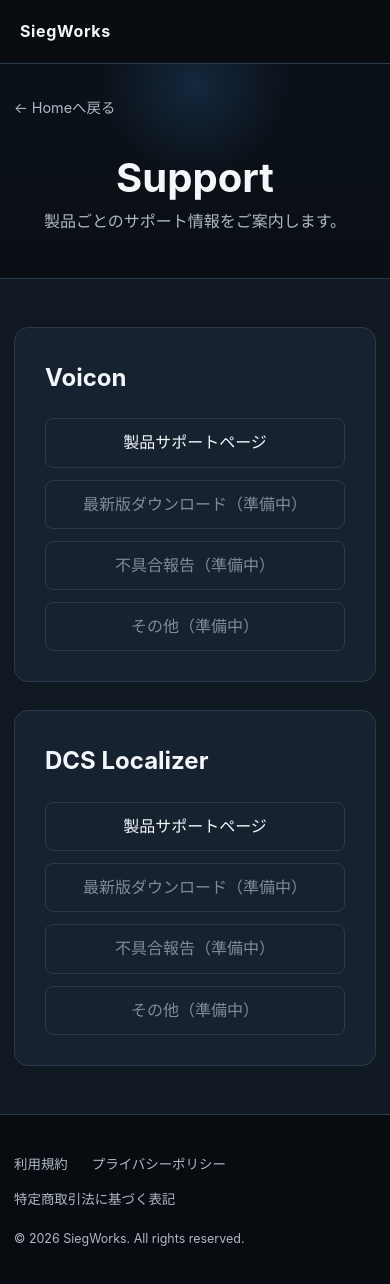
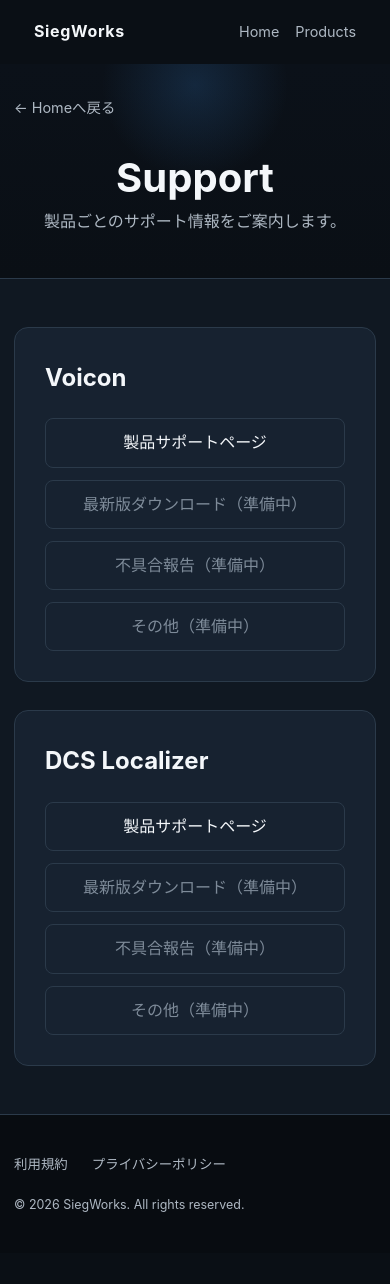
Before and after one commit to SiegWorks/SiegWorks.github.io, a plain HTML site: page support/index.html in a window 390 px wide. After the commit the page ends 1253 px from the top, so only its background shows below. Drawn offline with Linux system fonts and the light colour scheme.

Commit message:
Add files via upload

```diff
--- a/styles.css
+++ b/styles.css
@@ -706,3 +706,57 @@ a {
     padding-top: 8px;
   }
 }
+
+
+/* Unified site shell */
+.unified-header {
+  position: relative;
+}
+
+.unified-header-inner {
+  min-height: 72px;
+  display: flex;
+  align-items: center;
+  justify-content: space-between;
+  gap: 28px;
+}
+
+.main-nav {
+  display: flex;
+  gap: 24px;
+}
+
+.main-nav a {
+  color: var(--muted);
+  text-decoration: none;
+}
+
+.main-nav a:hover {
+  color: var(--text);
+}
+
+.site-footer .legal-links {
+  display: flex;
+  flex-wrap: wrap;
+  gap: 12px 24px;
+}
+
+.site-footer .legal-links a {
+  color: var(--muted);
+  text-decoration: none;
+}
+
+.site-footer .legal-links a:hover {
+  color: var(--text);
+}
+
+@media (max-width: 560px) {
+  .unified-header-inner {
+    min-height: 64px;
+  }
+
+  .main-nav {
+    gap: 16px;
+    font-size: 0.9rem;
+  }
+}
--- a/support/index.html
+++ b/support/index.html
@@ -8,8 +8,14 @@
   <link rel="stylesheet" href="../styles.css">
 </head>
 <body>
-  <header class="site-header product-header">
-    <a class="brand" href="../">SiegWorks</a>
+  <header class="site-header unified-header">
+    <div class="container unified-header-inner">
+      <a class="brand" href="../index.html">SiegWorks</a>
+      <nav class="main-nav" aria-label="メインメニュー">
+        <a href="../index.html">Home</a>
+        <a href="../index.html#products">Products</a>
+      </nav>
+    </div>
   </header>
   <main>
     <section class="product-hero compact-product-hero">
@@ -42,12 +48,12 @@
       </div>
     </section>
   </main>
+
   <footer class="site-footer">
     <div class="container footer-inner">
       <nav class="legal-links" aria-label="法的情報">
         <a href="../terms.html">利用規約</a>
         <a href="../privacy.html">プライバシーポリシー</a>
-        <a href="../commerce.html">特定商取引法に基づく表記</a>
       </nav>
       <p>© 2026 SiegWorks. All rights reserved.</p>
     </div>
```
Also changed, not shown: dcs-localizer/index.html (+8 -3 lines), index.html (+9 -9 lines), privacy.html (+8 -3 lines), terms.html (+8 -3 lines), voicon/index.html (+8 -3 lines).
